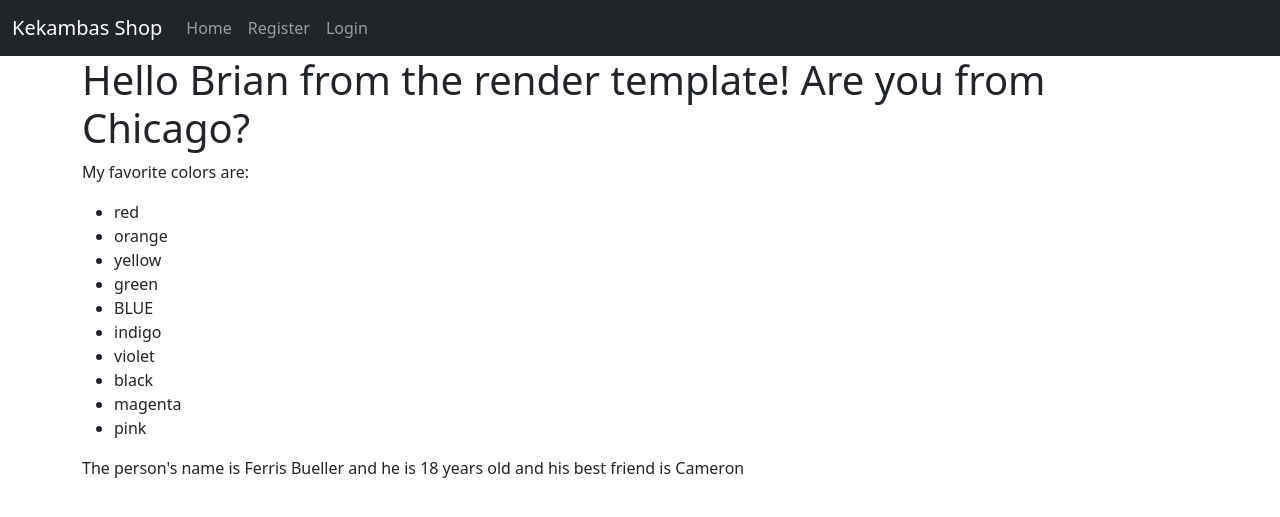
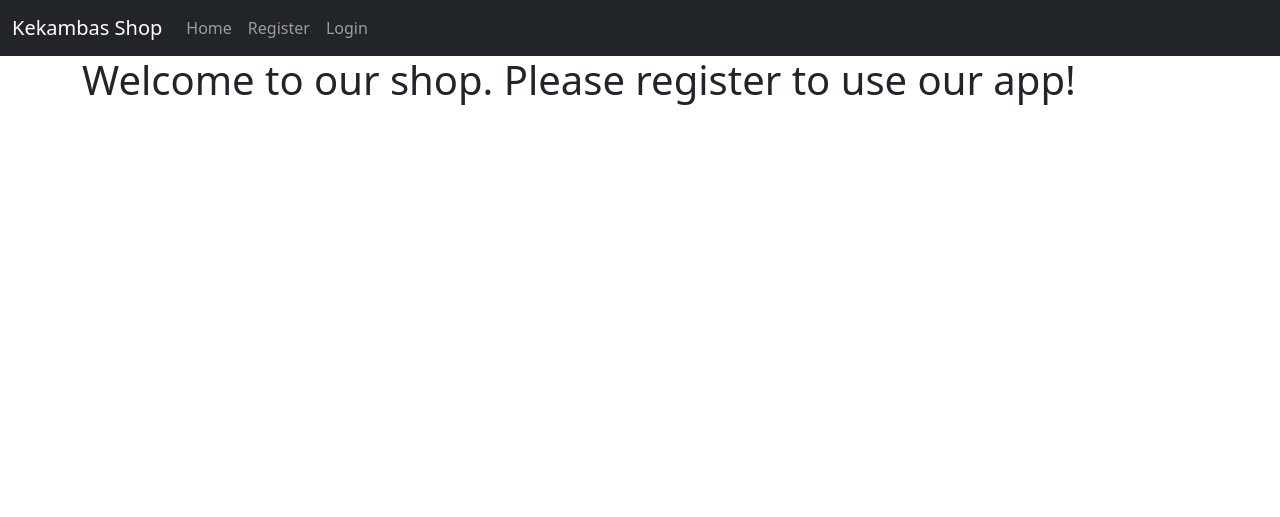
Before and after one commit to bstanton773/kekambas-79_flask, a Flask app: page / in a window 1280 px wide. Shown: the top 517 px of the page. Run offline with Flask 2, Linux system fonts and the light colour scheme; some libraries are stand-ins or nearby versions.

Commit message:
Login and logout change on authentication

```diff
--- a/app/routes.py
+++ b/app/routes.py
@@ -1,6 +1,6 @@
 from app import app
 from flask import render_template, redirect, url_for
-from flask_login import login_user
+from flask_login import login_user, logout_user
 from app.forms import RegisterForm, LoginForm
 from app.models import User
 
@@ -70,3 +70,9 @@ def login():
         return redirect(url_for('index'))
 
     return render_template('login.html', form=form)
+
+
+@app.route('/logout')
+def logout():
+    logout_user()
+    return redirect(url_for('index'))
--- a/app/templates/index.html
+++ b/app/templates/index.html
@@ -1,16 +1,9 @@
 {% extends 'base.html' %}
 
 {% block content %}
-    <h1>Hello {{ name }} from the render template! Are you from {{ city }}?</h1>
-    <p>My favorite colors are:</p>
-    <ul>
-        {% for c in colors %}
-            {% if c == 'blue' %}
-            <li>{{ c.upper() }} </li>
-            {% else %}
-            <li>{{ c }}</li>
-            {% endif %}
-        {% endfor %}
-    </ul>
-    <p>The person's name is {{ person['name'] }} and he is {{ person['age'] }} years old and his best friend is {{ person['best_friend'] }}</p>
+{% if current_user.is_authenticated %}
+    <h1>Welcome back, {{ current_user.username }}</h1>
+{% else %}
+    <h1>Welcome to our shop. Please register to use our app!</h1>
+{% endif %}
 {% endblock %}
--- a/app/templates/nav.html
+++ b/app/templates/nav.html
@@ -9,12 +9,18 @@
                 <li class="nav-item">
                 <a class="nav-link" href="{{ url_for('index') }}">Home</a>
                 </li>
+                {% if current_user.is_anonymous %}
                 <li class="nav-item">
                 <a class="nav-link" href="{{ url_for('register') }}">Register</a>
                 </li>
                 <li class="nav-item">
-                <a class="nav-link" href="#">Login</a>
+                <a class="nav-link" href="{{ url_for('login') }}">Login</a>
                 </li>
+                {% else %}
+                <li class="nav-item">
+                <a class="nav-link" href="{{ url_for('logout') }}">Logout</a>
+                </li>
+                {% endif %}
             </ul>
         </div>
     </div>
```
